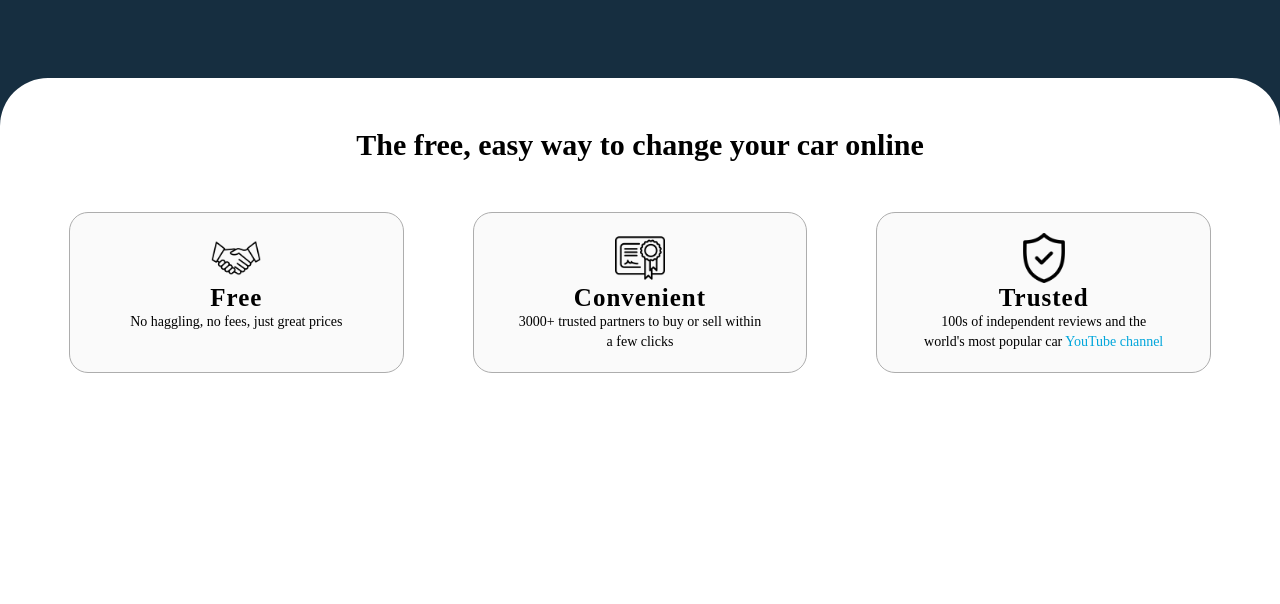
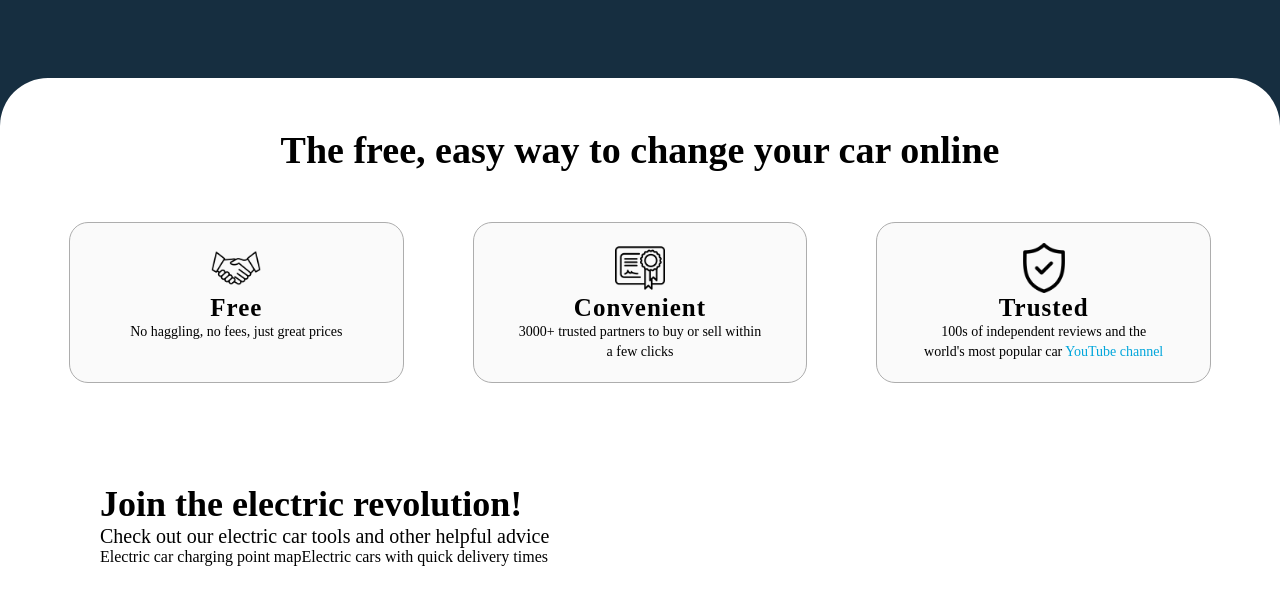
Before and after one commit to arabaykaa/WHEELS, a plain HTML site: page index.html in a window 1280 px wide. Shown: the part 572-1176 px from the top of the page. Drawn offline with Linux system fonts and the light colour scheme.

Commit message:
html scss work

```diff
--- a/index.html
+++ b/index.html
@@ -9,6 +9,7 @@
     <script src="https://kit.fontawesome.com/c51be14d4b.js"></script>
   </head>
   <body>
+    <!----------------------------------------------------------->
     <header class="head">
       <div class="headerLeft">
         <div class="logo">
@@ -26,7 +27,7 @@
         <a href="#"><i class="fas fa-bars"></i>&nbsp;&nbsp;menu</a>
       </div>
     </header>
-
+    <!----------------------------------------------------------->
     <div class="buy_sell_car">
       <div class="buy_sell">
         <h1>BUY/SELL</h1>
@@ -40,7 +41,7 @@
         <img src="images/camaro.png" width="80%" height="80%" />
       </div>
     </div>
-
+    <!----------------------------------------------------------->
     <div class="mainWhitecontainer">
       <div class="threeWay">
         <div class="boldTXT">
@@ -48,28 +49,48 @@
         </div>
         <div class="threContainer">
           <div class="free">
-            <img src="images/handshake.png" width="15%">
+            <img src="images/handshake.png" width="15%" />
             <p>
               <span>Free</span><br />No haggling, no fees, just great prices
             </p>
           </div>
           <div class="convinient">
-            <img src="images/certificate.png" width="15%">
+            <img src="images/certificate.png" width="15%" />
             <p>
               <span>Convenient</span><br />3000+ trusted partners to buy or sell
               within<br />a few clicks
             </p>
           </div>
           <div class="trusted">
-            <img src="images/security.png" width="15%">
+            <img src="images/security.png" width="15%" />
             <p>
               <span>Trusted</span><br />100s of independent reviews and the
               <br />world's most popular car
-              <a href="#" style="color: #00a6db">YouTube channel</a>
+              <a href="https://www.youtube.com/c/carwow" style="color: #00a6db">
+                YouTube channel
+              </a>
             </p>
           </div>
         </div>
       </div>
+      <!----------------------------------------------------------->
+      <div class="joinElectricRevolutionMain">
+        <p>
+          <span>
+            Join the electric revolution!
+          </span><br />
+          Check out our electric car tools and other helpful advice
+        </p>
+        <div class="chargeCarContainer">
+          <div class="chargeMap">
+            <p>Electric car charging point map</p>
+          </div>
+          <div class="fastCargeINFO">
+            <p>Electric cars with quick delivery times</p>
+          </div>
+        </div>
+      </div>
+      <!----------------------------------------------------------->
     </div>
   </body>
 </html>
--- a/styles/main.scss
+++ b/styles/main.scss
@@ -157,7 +157,7 @@ body {
   text-align: center;
   padding-top: 50px;
   .boldTXT {
-    font-size: 30px;
+    font-size: 38px;
   }
 }
 .threeWay {
@@ -185,3 +185,28 @@ body {
   }
 }
 //threeWay
+//joinElectricRevolutionMain
+.joinElectricRevolutionMain {
+  width: 83%;
+  display: flex;
+  align-items: flex-start;
+  flex-direction: column;
+  padding: 100px 0 0 100px;
+  p {
+    font-size: 20px;
+    span {
+      font-size: 36px;
+      font-weight: bold;
+    }
+  }
+}
+
+.joinElectricRevolutionMain {
+  .chargeCarContainer {
+    display: flex;
+    p {
+      font-size: 16px;
+    }
+  }
+}
+//joinElectricRevolutionMain
```
Also changed, not shown: styles/main.css, 1 other file.
